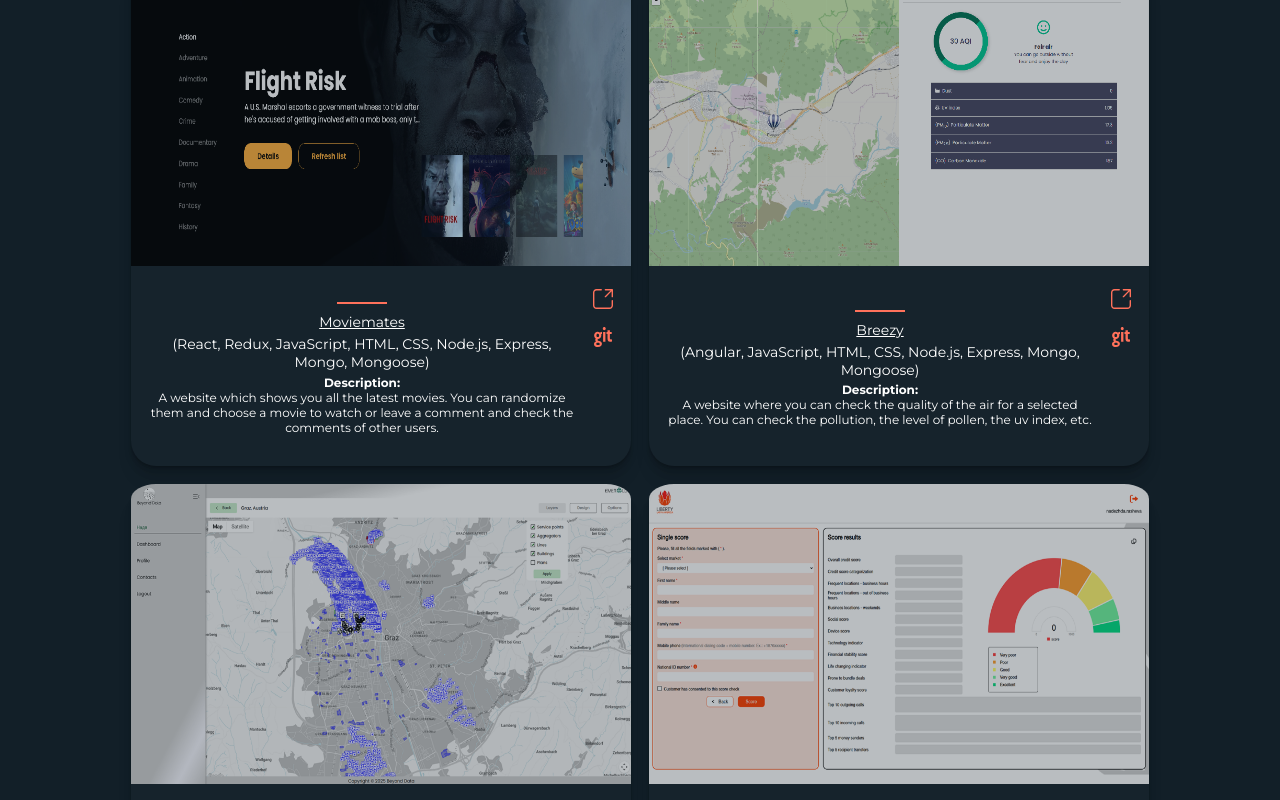
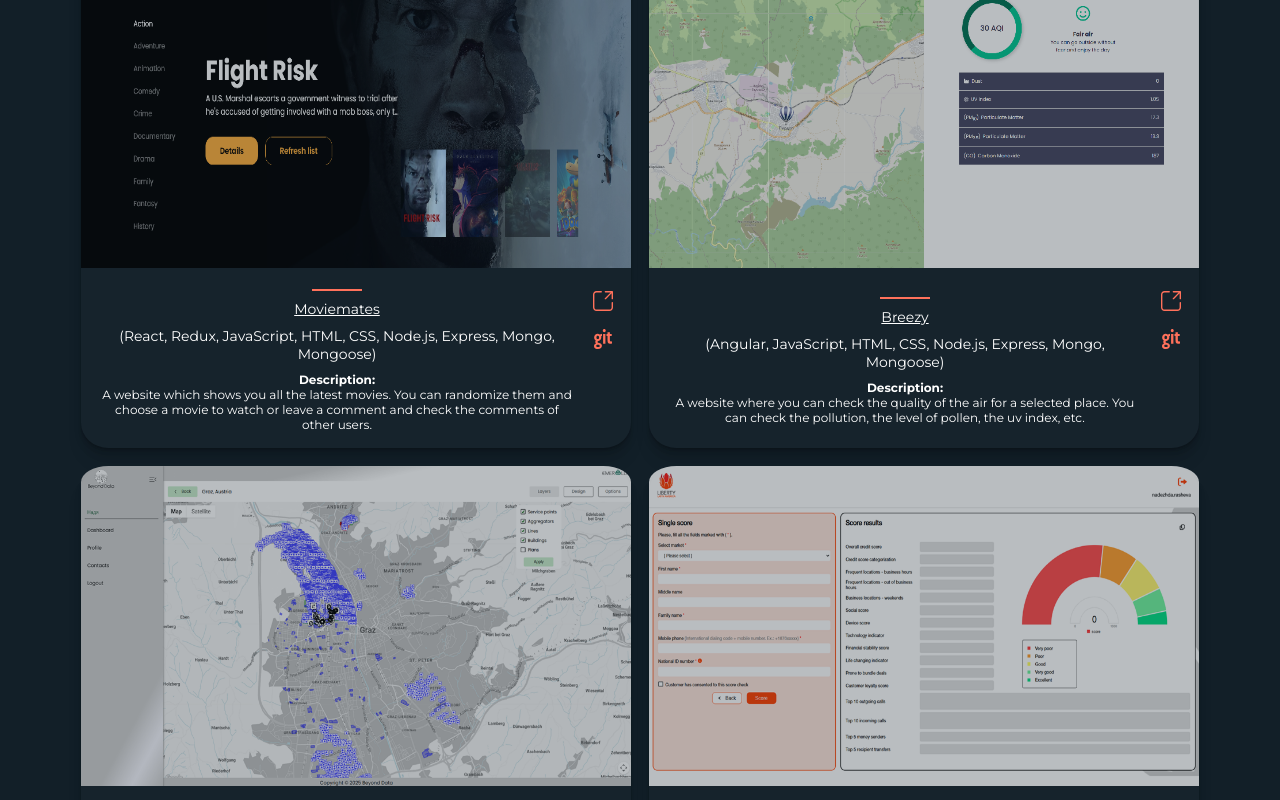
Before and after one commit to nrasheva/nadezhda-rasheva, a React (Vite) app: page / in a window 1280 px wide. Shown: the part 1279-2079 px from the top of the page. Built offline with nearby package versions, Linux system fonts and the light colour scheme.

Commit message:
Updated styles

```diff
--- a/src/components/Pages/Projects.module.css
+++ b/src/components/Pages/Projects.module.css
@@ -28,7 +28,6 @@
   flex-wrap: wrap;
   gap: 2rem;
   justify-content: center;
-  padding: 1rem;
 }
 
 @media screen and (min-width: 1800px) {
--- a/src/components/UI/Card.module.css
+++ b/src/components/UI/Card.module.css
@@ -1,5 +1,5 @@
 .card-main {
-  width: 500px;
+  width: 550px;
   height: 500px;
   display: flex;
   flex-direction: column;
@@ -14,8 +14,8 @@
 }
 
 .card-image img {
-  width: 500px;
-  height: 300px;
+  width: 550px;
+  height: 320px;
   border-top-left-radius: 5%;
   border-top-right-radius: 5%;
   opacity: 0.7;
@@ -47,7 +47,7 @@
 .card-text span {
   display: flex;
   flex-direction: column;
-  gap: 0.2rem;
+  gap: 0.5rem;
 }
 
 .card-text span p {
```
